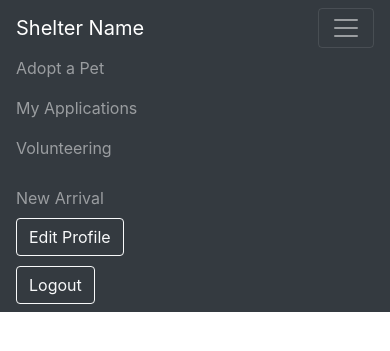
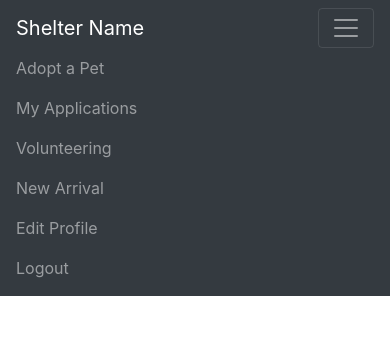
Before and after one commit to rbmccr/NSS-Back-End-Capstone-Critter, a Django app: page / in a window 390 px wide, after a click that opens the changed part. Shown: the top 351 px of the page. Run offline with Django 3.2, Linux system fonts and the light colour scheme; the visitor is signed in with stand-in values (Sample User, id 1); some libraries are stand-ins or nearby versions.

Commit message:
added @login_required decorator to adoption app page and fixed formatting in navbar for consistency

```diff
--- a/app/templates/app/index.html
+++ b/app/templates/app/index.html
@@ -27,20 +27,24 @@
         margin-top: 56px;
       }
 
-
-      /* used with navbar mobile view to place margin between buttons in menu */
+      /* used with navbar mobile view to swap buttons with nav links for consistency in dropdown menu */
       @media only screen and (max-width: 992px) {
-        .nav-item:nth-last-child(2) {
-          margin-bottom:10px;
+        .nav-lg {
+          display: none;
+        }
+        .nav-sm {
+          display: block;
         }
       }
 
-      /* used with navbar mobile view to place margin between buttons in menu */
+      /* used with navbar mobile view to swap buttons with nav links for consistency in dropdown menu */
       @media only screen and (min-width: 992px) {
-        .nav-item:nth-last-child(2) {
-          margin-right:8px;
+        .nav-sm {
+          display: none;
         }
       }
+
+
     </style>
 
     <!-- Block style tag for styling in each template -->
@@ -69,11 +73,15 @@
         {% comment %} Login/Logout link and search on right side of navbar {% endcomment %}
         <ul class="navbar-nav ml-lg-auto">
           {% if not user.is_authenticated %}
-            <li class="nav-item"><a class="btn btn-outline-light" href="{% url 'app:login' %}">Login</a></li>
-            <li class="nav-item"><a class="btn btn-outline-light" href="{% url 'app:register' %}">Register</a></li>
+            <li class="nav-item nav-lg" style="margin-right:8px;"><a class="btn btn-outline-light" href="{% url 'app:login' %}">Login</a></li>
+            <li class="nav-item nav-lg"><a class="btn btn-outline-light" href="{% url 'app:register' %}">Register</a></li>
+            <li class="nav-item nav-sm"><a class="nav-link" href="{% url 'app:login' %}">Login</a></li>
+            <li class="nav-item nav-sm"><a class="nav-link" href="{% url 'app:register' %}">Register</a></li>
           {% else %}
-            <li class="nav-item"><a class="btn btn-outline-light" href="{% url 'app:profile' %}">Edit Profile</a></li>
-            <li class="nav-item"><a class="btn btn-outline-light" href="{% url 'app:logout' %}">Logout</a></li>
+            <li class="nav-item nav-lg" style="margin-right:8px;"><a class="btn btn-outline-light" href="{% url 'app:profile' %}">Edit Profile</a></li>
+            <li class="nav-item nav-lg"><a class="btn btn-outline-light" href="{% url 'app:logout' %}">Logout</a></li>
+            <li class="nav-item nav-sm"><a class="nav-link" href="{% url 'app:profile' %}">Edit Profile</a></li>
+            <li class="nav-item nav-sm"><a class="nav-link" href="{% url 'app:logout' %}">Logout</a></li>
           {% endif %}
         </ul>
       </div>
--- a/app/views/adoption_app.py
+++ b/app/views/adoption_app.py
@@ -4,8 +4,10 @@ from django.template import RequestContext
 from django.urls import reverse
 from app.models import Animal, Application
 from app.forms import ApplicationForm
+from django.contrib.auth.decorators import login_required
 from django.contrib import messages
 
+@login_required
 def adoption_app(request, id):
     """
         This view retrieves a single animal from the animal table, checks to ensure the animal is not adopted or the id doesn't exist (control for manual user navigation to the url) and renders an adoption application template (otherwise redirects user with notification of animal status).
--- a/main/settings.py
+++ b/main/settings.py
@@ -120,6 +120,8 @@ USE_TZ = True
 
 STATIC_URL = '/static/'
 
+LOGIN_URL='/login'
+
 MEDIA_URL = '/'
 
 MEDIA_ROOT = os.path.join(BASE_DIR, 'media')
```
